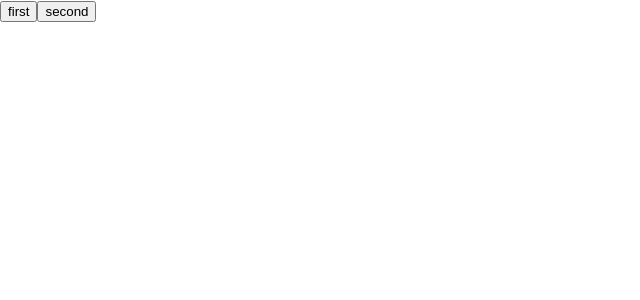
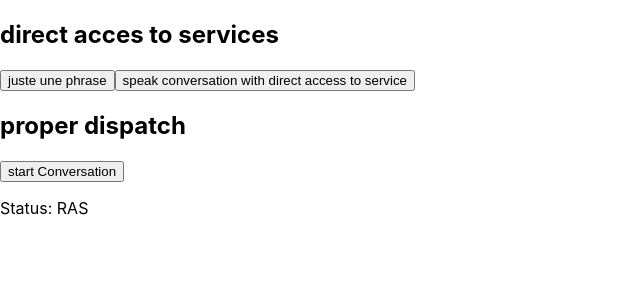
Before and after one commit to implicitdef/repeat-your-lines, a React (Create React App) app: page / in a window 1280 px wide. Shown: the top 300 px of the page, without its empty margins (0-640 px from the left). Built offline with nearby package versions, Linux system fonts and the light colour scheme.

Commit message:
proto redux

```diff
--- a/src/components/App.js
+++ /dev/null
@@ -1,12 +0,0 @@
-import React, { Component } from "react";
-//import logo from "../logo.svg";
-import "./App.css";
-import Buttons from "./Buttons";
-
-class App extends Component {
-  render() {
-    return <Buttons />;
-  }
-}
-
-export default App;
--- a/src/components/Buttons.js
+++ b/src/components/Buttons.js
@@ -2,13 +2,18 @@ import React, { Fragment } from "react";
 import * as basicSpeech from "../services/basicSpeech";
 import * as advancedSpeech from "../services/advancedSpeech";
 import conversation from "../data/conversation";
+import { startConversation } from "../redux/actions";
+import { connect } from "react-redux";
 
 const SimpleButton = ({ label, func }) => <button onClick={func}>{label}</button>;
 
-const Buttons = () => (
+const Buttons = ({ onClickBigButton, onPlayConversation }) => (
   <Fragment>
+    <div>
+      <h2>direct acces to services</h2>
+
       <SimpleButton
-      label="first"
+        label="juste une phrase"
         func={() => {
           basicSpeech.saySomething({
             text: "Bien le bonjour monsieur comment va votre chien",
@@ -18,12 +23,23 @@ const Buttons = () => (
         }}
       />
       <SimpleButton
-      label="second"
+        label="speak conversation with direct access to service"
         func={() => {
-        advancedSpeech.speakConversationAllInSameVoice(conversation);
+          advancedSpeech.speakConversation(conversation);
         }}
       />
+    </div>
+    <div>
+      <h2>proper dispatch</h2>
+      <SimpleButton label="start Conversation" func={onClickBigButton} />
+    </div>
   </Fragment>
 );
 
-export default Buttons;
+export default connect(
+  null,
+  dispatch => ({
+    onClickBigButton: () => dispatch(startConversation()),
+    onPlayConversation: () => dispatch(startConversation())
+  })
+)(Buttons);
--- /dev/null
+++ b/src/components/Indicator.js
@@ -0,0 +1,10 @@
+import React from "react";
+import { connect } from "react-redux";
+
+const Indicator = ({ isConversationRunning }) => (
+  <p> Status: {isConversationRunning ? "Conversation en cours" : "RAS"} </p>
+);
+
+export default connect(state => ({
+  isConversationRunning: state.conversation.isRunning
+}))(Indicator);
--- /dev/null
+++ b/src/components/Page.js
@@ -0,0 +1,18 @@
+import React, { Component } from "react";
+//import logo from "../logo.svg";
+import "./Page.css";
+import Buttons from "./Buttons";
+import Indicator from "./Indicator";
+
+class Page extends Component {
+  render() {
+    return (
+      <div>
+        <Buttons />
+        <Indicator />
+      </div>
+    );
+  }
+}
+
+export default Page;
--- a/src/index.js
+++ b/src/index.js
@@ -1,6 +1,13 @@
 import React from "react";
 import ReactDOM from "react-dom";
 import "./index.css";
-import App from "./components/App";
+import Page from "./components/Page";
+import store from "./redux/store";
+import { Provider } from "react-redux";
 
-ReactDOM.render(<App />, document.getElementById("root"));
+ReactDOM.render(
+  <Provider store={store}>
+    <Page />
+  </Provider>,
+  document.getElementById("root")
+);
--- a/src/redux/actions.js
+++ b/src/redux/actions.js
@@ -1,9 +1,9 @@
 export const START_CONVERSATION = "start_conversation";
 export const END_CONVERSATION = "end_conversation";
 
-const startConversation = () => ({
+export const startConversation = () => ({
   type: START_CONVERSATION
 });
-const endConversation = () => ({
+export const endConversation = () => ({
   type: START_CONVERSATION
 });
--- a/src/redux/reducer.js
+++ b/src/redux/reducer.js
@@ -1,7 +1,7 @@
 import * as Actions from "./actions";
 import { combineReducers } from "redux";
 
-const conversation = (state, action) => {
+const conversation = (state = { isRunning: false }, action) => {
   switch (action.type) {
     case Actions.START_CONVERSATION:
       return { ...state, isRunning: true };
@@ -12,7 +12,6 @@ const conversation = (state, action) => {
   }
 };
 
-export default (previousState, action) =>
-  combineReducers({
-    conversation
-  });
+export default combineReducers({
+  conversation
+});
--- a/src/redux/store.js
+++ b/src/redux/store.js
@@ -1,7 +1,6 @@
 import { createStore } from "redux";
 import reducer from "./reducer";
-import state from "./initialState";
 
-const store = createStore(reducer, state);
+const store = createStore(reducer, window.__REDUX_DEVTOOLS_EXTENSION__ && window.__REDUX_DEVTOOLS_EXTENSION__());
 
 export default store;
--- a/src/services/advancedSpeech.js
+++ b/src/services/advancedSpeech.js
@@ -38,7 +38,7 @@ function associateVoicesAndVoiceFeatures(conversation) {
   }));
 }
 
-export function speakConversationAllInSameVoice(conversation) {
+export function speakConversation(conversation) {
   return associateVoicesAndVoiceFeatures(conversation)
     .reduce((acc, current) => {
       const { text, voice, pitch, rate, volume, lang } = current;
```
Also changed, not shown: src/redux/initialState.js (deleted, +0 -7 lines), src/components/Page.css (renamed from src/components/App.css), 2 other files (tests, documents, lock files or other folders). Lines whose indentation alone changed are shown as unchanged.
